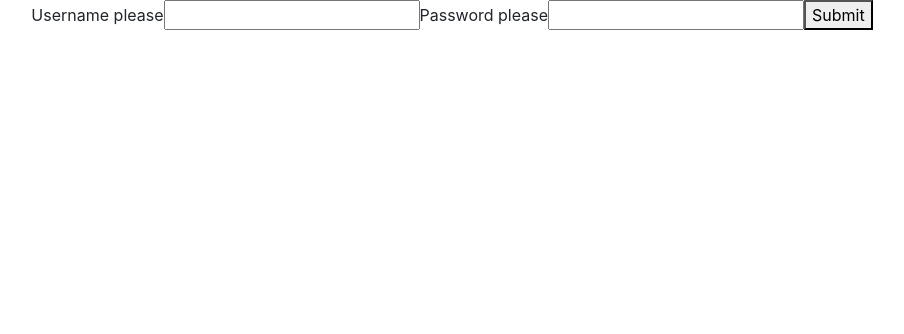
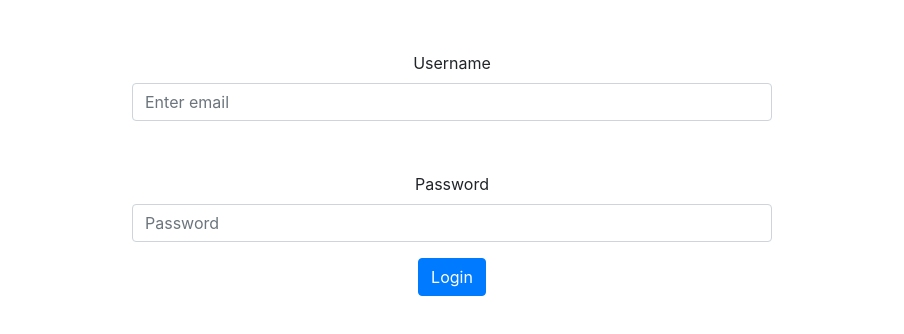
Before and after one commit to tbutler1132/blogs-frontend, a React (Create React App) app: page /login in a window 1280 px wide. Shown: the top 334 px of the page, without its empty margins (188-1092 px from the left). Built offline with nearby package versions, Linux system fonts and the light colour scheme.

Commit message:
completed mvp styling

```diff
--- a/src/App.css
+++ b/src/App.css
@@ -111,12 +111,19 @@ body {
   margin-top: 2%;
 }
 
+.logout-button{
+  align-self: flex-end;
+  margin-right: 2%;
+}
+
 .main-profile {
   display: flex;
+  height: 100vh;
 }
 
 .posts-container-main {
   width: 75%;
+  height: 75%;
 }
 
 .user-info-main {
@@ -126,6 +133,7 @@ body {
   padding-top: 2%;
   margin-left: 1%;
   width: 25%;
+  height: 50%;
 }
 
 /* .blogs-container {
@@ -139,3 +147,52 @@ body {
   border: solid;
   border-color: antiquewhite;
 }
+
+.blog-post {
+  height: 100%;
+}
+
+.form-group{
+  margin-right: 25%;
+  margin-left: 25%;
+  margin-top: 4%;
+
+}
+
+.tags {
+  display: flex;
+  align-items: center;
+  justify-content: center;
+}
+
+#tag {
+  margin-right: .5%;
+  margin-left: .5%;
+}
+
+textarea{
+  width: 75%;
+  border-color: tan;
+}
+
+#title-input{
+  width: 25%;
+  border-color: tan;
+}
+
+.new-blog-title{
+  margin-top: 3%;
+}
+
+.new-blog-body{
+  margin-top: 3%;
+}
+
+.submit-blog-button{
+  margin-top: 1%;
+  margin-bottom: 3%;
+}
+
+img {
+  cursor: pointer;
+}
--- a/src/App.js
+++ b/src/App.js
@@ -47,6 +47,12 @@ function App(props) {
     })
   }
 
+  const logOutHandler = () => {
+    localStorage.removeItem('token')
+    setCurrentUser(false)
+    props.history.push('/login')
+  }
+
   const editPost = (newPost) => {
     const post = currentUser.posts.find(post => post._id == newPost._id)
     console.log(post)
@@ -64,11 +70,11 @@ function App(props) {
   return (
     <div className="App">
       <Switch>
-        <Route path="/login" render={() => <Login loginHandler={loginHandler}/>} />
+        <Route path="/login" render={() => <Login history={props.history} loginHandler={loginHandler}/>} />
 
         {currentUser ?
         <>
-        <Route path="/profile" render={() => <Profile history={props.history} editPost={editPost} currentUser={currentUser}/> } />
+        <Route path="/profile" render={() => <Profile history={props.history} editPost={editPost} currentUser={currentUser} logOutHandler={logOutHandler}/> } />
         <Route path="/posts/new" render={() => <NewBlog addPost={addPost} currentUser={currentUser}/> } />
         </>
         :
--- a/src/components/Login.js
+++ b/src/components/Login.js
@@ -1,4 +1,6 @@
 import React, {useState} from 'react';
+
+import Button from 'react-bootstrap/Button'
 
 function Login(props) {
     const [username, setUsername] = useState("")
@@ -18,16 +20,21 @@ function Login(props) {
             username: username,
             password: password
         })
+        props.history.push("/profile")
     }
 
     return (
-        <div>
+        <div className="login-form">
             <form onSubmit={submitHandler}>
-                <label>Username please</label>
-                <input value={username} onChange={userNameHandler}/>
-                <label>Password please</label>
-                <input value={password} onChange={passwordHandler}/>
-                <button type="submit">Submit</button>
+                <div className="form-group">
+                    <label for="username">Username</label>
+                    <input type="text" class="form-control" id="username" aria-describedby="emailHelp" placeholder="Enter email" value={username} onChange={userNameHandler}/>
+                </div>
+                <div className="form-group">
+                    <label for="exampleInputPassword1">Password</label>
+                    <input type="password" class="form-control" id="exampleInputPassword1" placeholder="Password" value={password} onChange={passwordHandler}/>
+                </div>
+                <Button type="submit">Login</Button>
             </form>
         </div>
     );
--- a/src/components/NewBlog.js
+++ b/src/components/NewBlog.js
@@ -1,5 +1,6 @@
 import React, {useState} from 'react';
 import {withRouter} from 'react-router-dom'
+import Button from 'react-bootstrap/Button'
 
 import TagsInput from './TagsInput'
 
@@ -55,10 +56,16 @@ function NewBlog(props) {
     return (
         <div className="new-blog-form">
             <form onSubmit={submitHandler}>
-                <input type="text" value={title} onChange={titleHandler}/><br></br>
-                <textarea type="text" cols="50" rows="50" value={content} onChange={contentHandler}/><br></br>
+                <div className="new-blog-title">
+                    <input id="title-input" placeholder="Title" type="text" value={title} onChange={titleHandler}/><br></br>
+                </div>
+                <div className="new-blog-body">
+                    <textarea type="text" cols="50" rows="50" value={content} onChange={contentHandler}/><br></br>
+                </div>
                 <TagsInput tags={tags} tagHandler={tagHandler}/>
-                <button type="submit">submit</button>
+                <div className="submit-blog-button">
+                    <Button type="submit">submit</Button>
+                </div>
             </form>
         </div>
     );
--- a/src/components/Post.js
+++ b/src/components/Post.js
@@ -25,9 +25,12 @@ function Post(props) {
                         <>
                         {!editing ?
                         <div className="blog-post">
-                            <h3>{props.postObj.title}</h3>
+                            <h1>{props.postObj.title}</h1>
                             <p>{props.postObj.content}</p>
-                            {props.postObj.tags.map(tag => <p key={tag}>{tag}</p>)}
+                            <hr></hr>
+                            <div className="tags">
+                                {props.postObj.tags.map(tag => <p id="tag" key={tag}>#{tag}</p>)}
+                            </div>
                             <button onClick={() => toggleEditForm(true)}>Edit blog</button>
                             <button>Delete blog</button>
                         </div>
@@ -48,6 +51,9 @@ function Post(props) {
                             </Link>
                             <p>Date goes here...</p>
                                 {renderPostPreview()}
+                                <div className="tags">
+                                {props.postObj.tags.map(tag => <p id="tag" key={tag}>#{tag}</p>)}
+                            </div>
                         </div>
                     )
                 }
--- a/src/components/PostsContainer.js
+++ b/src/components/PostsContainer.js
@@ -9,7 +9,7 @@ function PostsContainer(props) {
     const renderPosts = () => {
         return props.currentUser.posts.reverse().map(post =>
             <div className="blog-post-container">
-            <Post editPost={props.editPost} key={post._id} postObj={post}/>
+                <Post editPost={props.editPost} key={post._id} postObj={post}/>
             </div>
 
         )
--- a/src/components/Profile.js
+++ b/src/components/Profile.js
@@ -11,14 +11,17 @@ function Profile(props) {
         <div>
             <div className="profile-header">
                 {/* <h1 onClick={() => props.history.push('/profile')} style={{cursor: "pointer"}}>User: {props.currentUser.username}</h1> */}
-                <img src={blogLogo} alt="" height="10%" width="10%"/>
+                <img onClick={() => props.history.push("/profile")} src={blogLogo} alt="" height="10%" width="10%"/>
                 <Link to="/posts/new" style={{ textDecoration: 'none', color: "red" }} className="new-btn">
 
-                        <Button>
+                        <Button class="btn btn-success">
                             Add blog
                         </Button>
 
                 </Link>
+                <div className="logout-button">
+                    <Button class="btn btn-outline-secondary" onClick={props.logOutHandler}>Logout</Button>
+                </div>
             </div>
             <hr></hr>
             <div className="main-profile">
--- a/src/components/TagsInput.js
+++ b/src/components/TagsInput.js
@@ -37,7 +37,7 @@ function TagsInput(props) {
                 ))}
 
                 <li className="input-tag__tags__input">
-                    <input onChange={tagHandler} value={tag} type="text" onKeyDown={inputKeyDown} />
+                    <input id="tags-input" placeholder="Add tags, press space to input" onChange={tagHandler} value={tag} type="text" onKeyDown={inputKeyDown} />
                 </li>
 
             </ul>
```
